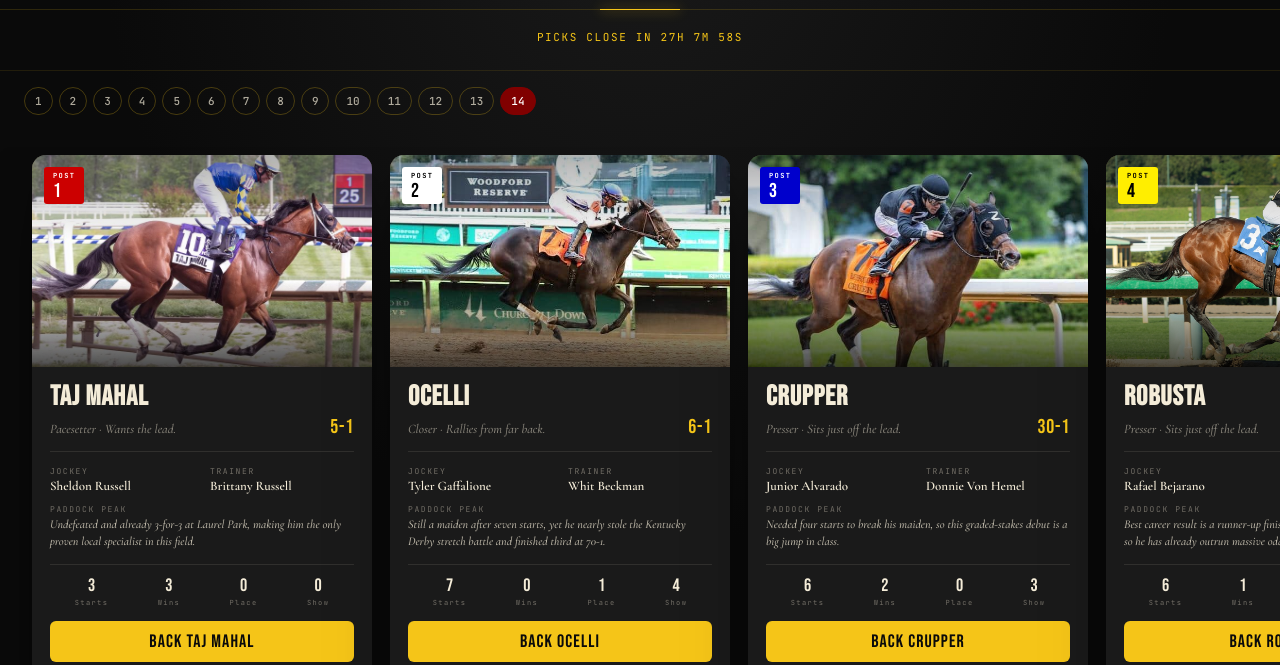
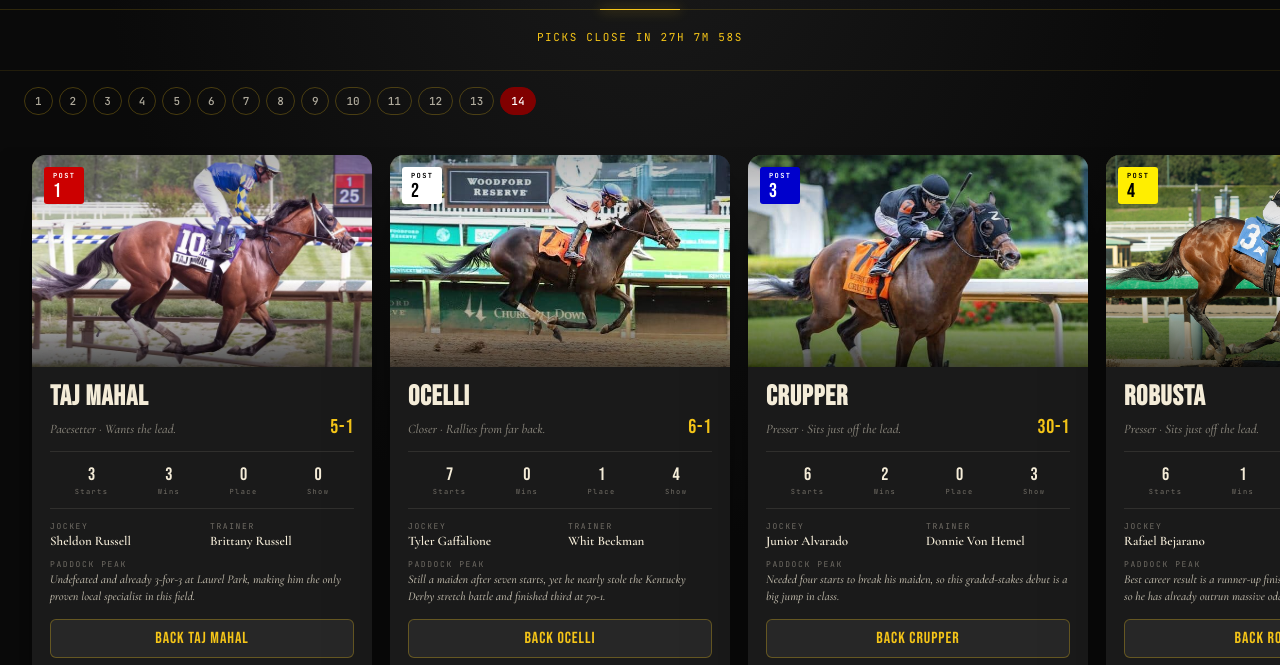
Before and after one commit to griffinkeffer/preakness-151, a website: page index.html in a window 1280 px wide. Shown: the part 131-796 px from the top of the page. Drawn offline with nearby package versions, Linux system fonts and the light colour scheme.

Commit message:
Reorder card: record above stats, subtle back button styling
Committed-By-Agent: claude

```diff
--- a/index.html
+++ b/index.html
@@ -318,9 +318,9 @@
   }
 
   .record-strip {
-    margin-top: 14px;
-    padding-top: 12px;
-    border-top: 1px solid var(--rule);
+    margin-bottom: 12px;
+    padding-bottom: 12px;
+    border-bottom: 1px solid var(--rule);
     display: flex;
     justify-content: space-around;
     font-family: 'Bebas Neue', sans-serif;
@@ -391,23 +391,25 @@
     display: block;
     width: 100%;
     margin-top: 14px;
-    padding: 10px 16px;
+    padding: 9px 16px;
     font-family: 'Bebas Neue', sans-serif;
-    font-size: 18px;
+    font-size: 16px;
     letter-spacing: 0.06em;
-    background: var(--gold);
-    color: var(--ink);
-    border: none;
+    background: rgba(255,255,255,0.06);
+    color: var(--gold);
+    border: 1px solid rgba(245, 197, 24, 0.3);
     border-radius: 6px;
     cursor: pointer;
-    transition: transform 0.12s, opacity 0.2s;
+    transition: border-color 0.2s, background 0.2s;
   }
-  .back-btn:hover { transform: scale(1.02); }
-  .back-btn:active { transform: scale(0.98); }
+  .back-btn:hover {
+    border-color: var(--gold);
+    background: rgba(245, 197, 24, 0.08);
+  }
+  .back-btn:active { background: rgba(245, 197, 24, 0.15); }
   .back-btn:disabled {
     opacity: 0.3;
     cursor: not-allowed;
-    transform: none;
   }
 
   .back-form {
@@ -596,16 +598,16 @@ FIELD.forEach((h, idx) => {
     <div class="card-body">
       <h2 class="card-name">${h.name}</h2>
       <div class="card-tag"><span>${h.style} · ${h.styleDesc}</span><span class="card-odds">${h.odds}</span></div>
-      <div class="card-stats">
-        <div class="stat"><span class="stat-label">Jockey</span><span class="stat-value">${h.jockey}</span></div>
-        <div class="stat"><span class="stat-label">Trainer</span><span class="stat-value">${h.trainer}</span></div>
-        <div class="stat stat-full"><span class="stat-label">Paddock Peak</span><span class="stat-value stat-peak">${h.peak}</span></div>
-      </div>
       <div class="record-strip">
         <div class="r"><div class="v">${h.record.split('-')[0]}</div><div class="l">Starts</div></div>
         <div class="r"><div class="v">${h.record.split('-')[1]}</div><div class="l">Wins</div></div>
         <div class="r"><div class="v">${h.record.split('-')[2]}</div><div class="l">Place</div></div>
         <div class="r"><div class="v">${h.record.split('-')[3]}</div><div class="l">Show</div></div>
+      </div>
+      <div class="card-stats">
+        <div class="stat"><span class="stat-label">Jockey</span><span class="stat-value">${h.jockey}</span></div>
+        <div class="stat"><span class="stat-label">Trainer</span><span class="stat-value">${h.trainer}</span></div>
+        <div class="stat stat-full"><span class="stat-label">Paddock Peak</span><span class="stat-value stat-peak">${h.peak}</span></div>
       </div>
       <button class="back-btn" data-horse="${h.slug}" data-name="${h.name}">Back ${h.name}</button>
       <div class="back-form" hidden>
```
